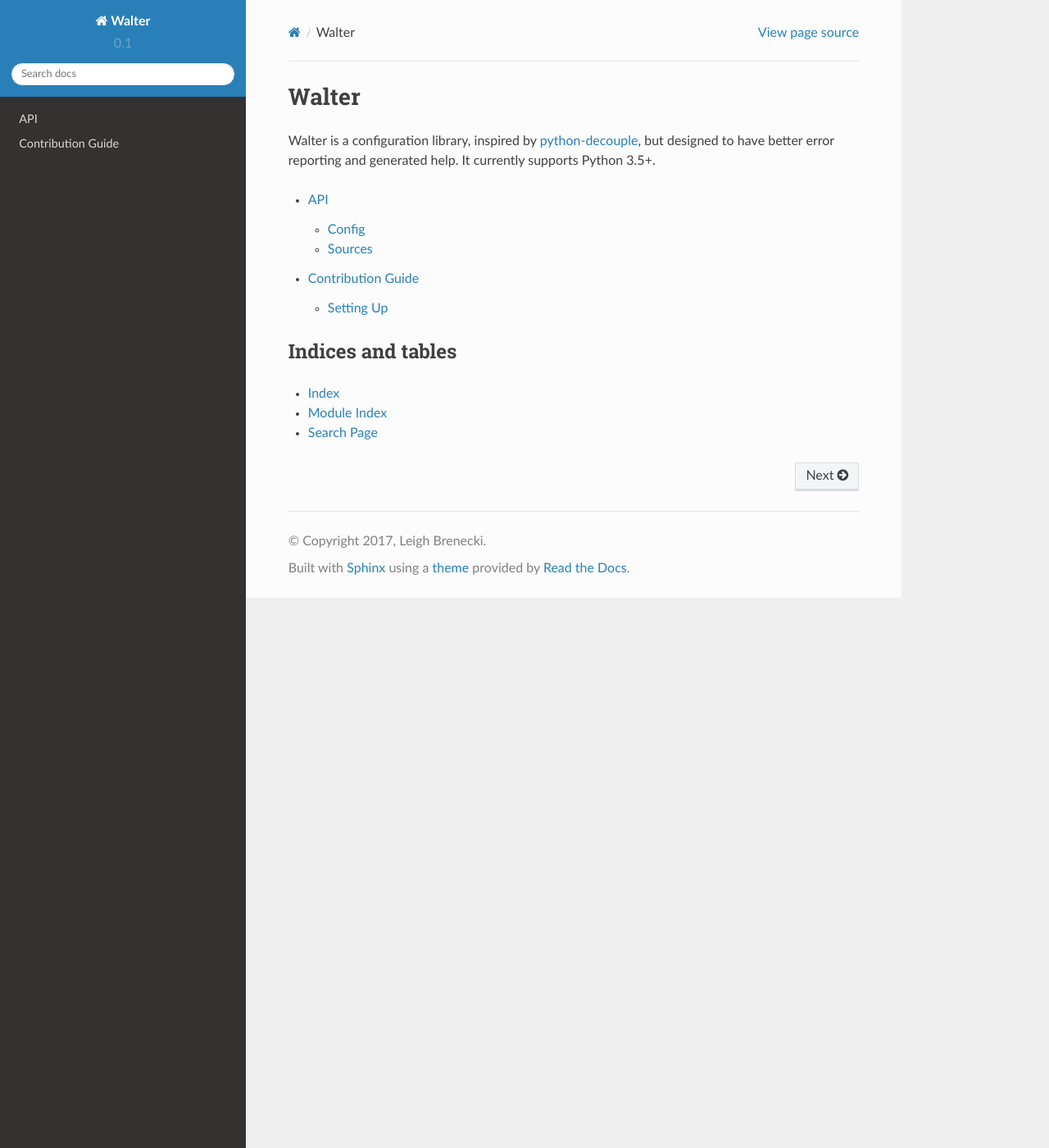
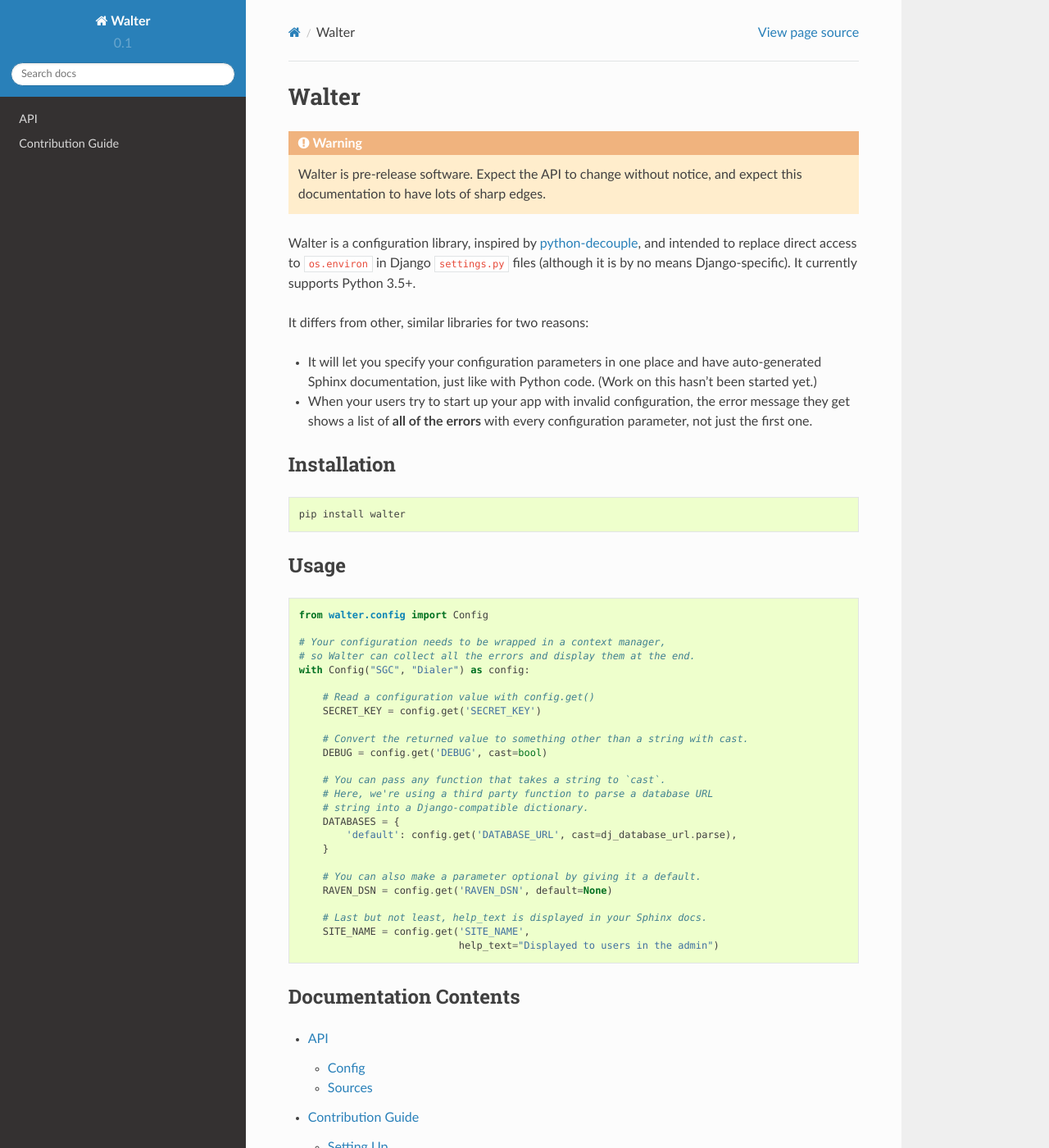
Before and after one commit to daisylb/walter, a Sphinx documentation site: the page built from docs/index.rst, in a window 1280 px wide and 1400 px high. Shown: the whole window at 82% size. Built offline with Sphinx 7.4.7 and the Read the Docs theme 2.0.0, drawn with Linux system fonts in a browser that asks for light colours.

Commit message:
Documentation improvements

```diff
--- a/CONTRIBUTING.rst
+++ b/CONTRIBUTING.rst
@@ -1,5 +1,7 @@
 Contribution Guide
 ==================
+
+Walter's code is currently hosted `on GitLab at excitedleigh/walter <https://gitlab.com/excitedleigh/walter>`_. If you're not familiar with GitLab, it's very similar to GitHub; you can sign in with your GitHub account, and then fork, modify and file merge requests.
 
 Setting Up
 ----------
--- a/README.rst
+++ b/README.rst
@@ -1,4 +1,51 @@
 Walter
-------
+======
 
-Walter is a configuration library, inspired by `python-decouple <https://pypi.python.org/pypi/python-decouple>`_, but designed to have better error reporting and generated help. It currently supports Python 3.5+.
+.. warning::
+
+    Walter is pre-release software. Expect the API to change without notice, and expect this documentation to have lots of sharp edges.
+
+Walter is a configuration library, inspired by `python-decouple <https://pypi.python.org/pypi/python-decouple>`_, and intended to replace direct access to ``os.environ`` in Django ``settings.py`` files (although it is by no means Django-specific). It currently supports Python 3.5+.
+
+It differs from other, similar libraries for two reasons:
+
+- It will let you specify your configuration parameters in one place and have auto-generated Sphinx documentation, just like with Python code. (Work on this hasn't been started yet.)
+- When your users try to start up your app with invalid configuration, the error message they get shows a list of **all of the errors** with every configuration parameter, not just the first one.
+
+Installation
+------------
+
+::
+
+    pip install walter
+
+Usage
+-----
+
+::
+
+    from walter.config import Config
+
+    # Your configuration needs to be wrapped in a context manager,
+    # so Walter can collect all the errors and display them at the end.
+    with Config("SGC", "Dialer") as config:
+
+        # Read a configuration value with config.get()
+        SECRET_KEY = config.get('SECRET_KEY')
+
+        # Convert the returned value to something other than a string with cast.
+        DEBUG = config.get('DEBUG', cast=bool)
+
+        # You can pass any function that takes a string to `cast`.
+        # Here, we're using a third party function to parse a database URL
+        # string into a Django-compatible dictionary.
+        DATABASES = {
+            'default': config.get('DATABASE_URL', cast=dj_database_url.parse),
+        }
+
+        # You can also make a parameter optional by giving it a default.
+        RAVEN_DSN = config.get('RAVEN_DSN', default=None)
+
+        # Last but not least, help_text is displayed in your Sphinx docs.
+        SITE_NAME = config.get('SITE_NAME',
+                               help_text="Displayed to users in the admin")
--- a/docs/conf.py
+++ b/docs/conf.py
@@ -13,14 +13,15 @@
 # All configuration values have a default; values that are commented out
 # serve to show the default.
 
-sys.path.insert(0, os.path.abspath(os.path.dirname(os.path.dirname(__file__))))
-print(sys.path)
 # documentation root, use os.path.abspath to make it absolute, like shown here.
 #
 import os
 # If extensions (or modules to document with autodoc) are in another directory,
 # add these directories to sys.path here. If the directory is relative to the
 import sys
+
+sys.path.insert(0, os.path.abspath(os.path.dirname(os.path.dirname(__file__))))
+print(sys.path)
 
 # -- General configuration ------------------------------------------------
 
--- a/docs/index.rst
+++ b/docs/index.rst
@@ -1,4 +1,7 @@
 .. include:: ../README.rst
+
+Documentation Contents
+----------------------
 
 .. toctree::
    :maxdepth: 2
@@ -9,7 +12,7 @@
 
 
 Indices and tables
-==================
+------------------
 
 * :ref:`genindex`
 * :ref:`modindex`
```
Also changed, not shown: setup.py (+6 -6 lines).
